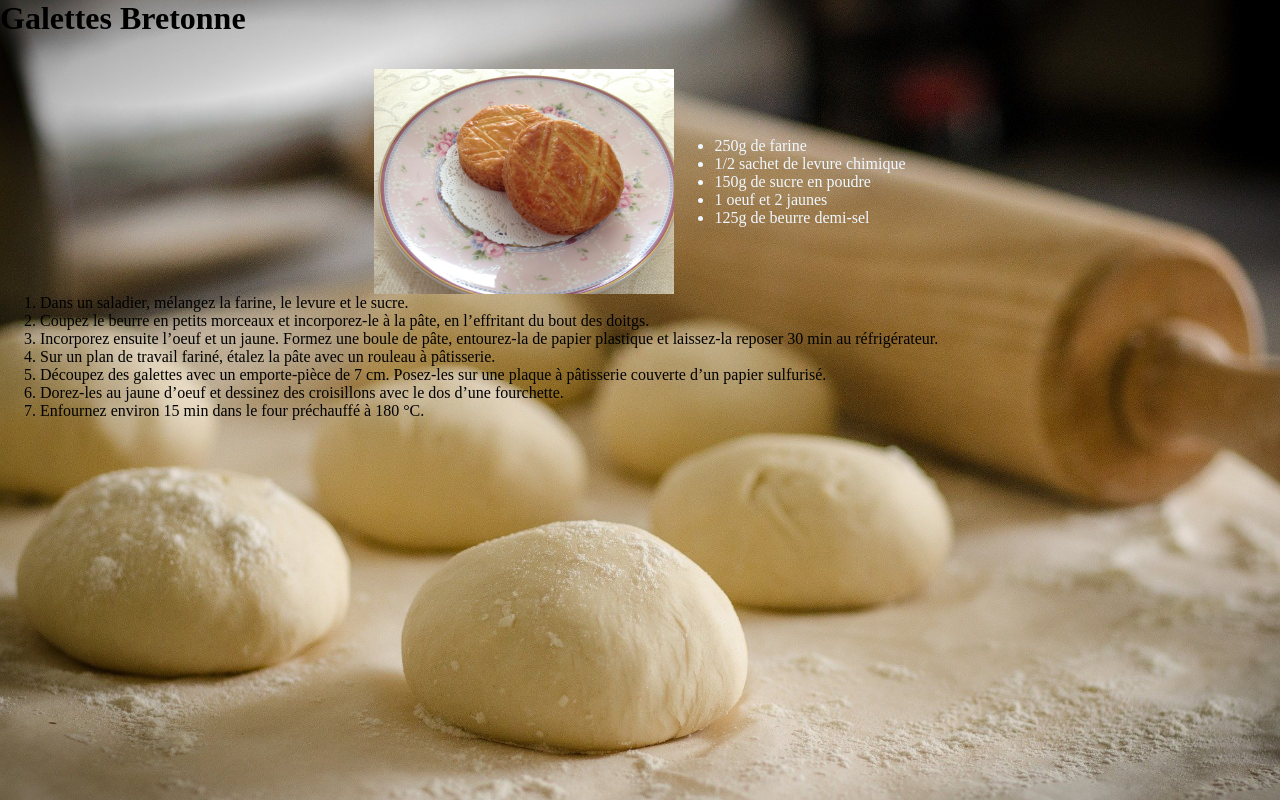
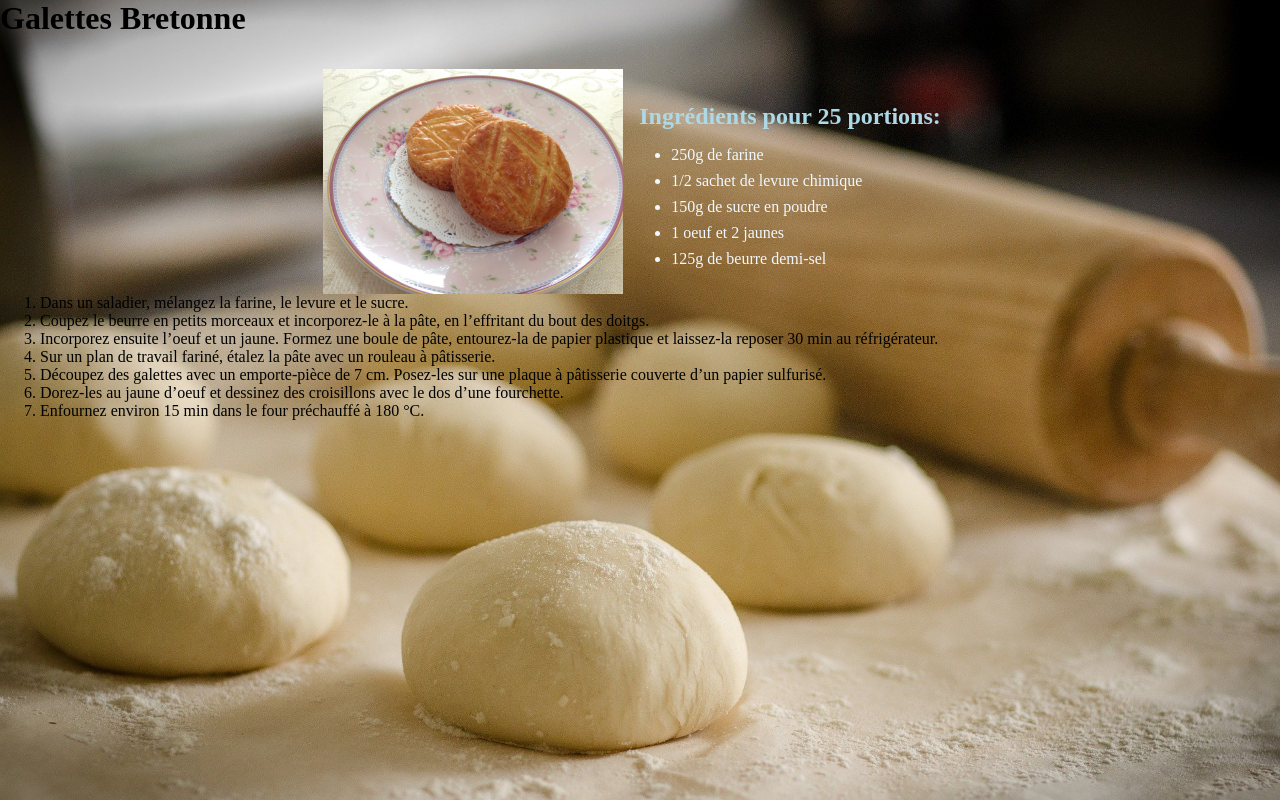
Before and after one commit to v3ry/css-challenge, a plain HTML site: page index.html in a window 1280 px wide. Drawn offline with Linux system fonts and the light colour scheme.

Commit message:
Marge et espacement dans le css, class dans le html

```diff
--- a/index.html
+++ b/index.html
@@ -10,6 +10,8 @@
     <h1>Galettes Bretonne</h1>
     <div class="header">
         <img src="/img/cookies.jpg" width="300px">
+        <div class="ingredient">
+            <h2>Ingrédients pour 25 portions:</h2>
             <ul>
                 <li>250g de farine</li>
                 <li>1/2 sachet de levure chimique</li>
@@ -17,6 +19,7 @@
                 <li>1 oeuf et 2 jaunes</li>
                 <li>125g de beurre demi-sel</li>
             </ul>
+        </div>
     </div>
     <div class="main">
         <ol>
@@ -29,6 +32,8 @@
             <li>Enfournez environ 15 min dans le four préchauffé à 180 °C.</li>
         </ol>
 
+
+
     </div>
 
 </body>
--- a/style.css
+++ b/style.css
@@ -14,6 +14,12 @@ body{
     justify-content: center;
     align-items: center;
 }
-.header ul{
+.header h2{
+    color:lightblue;
+    margin: 1rem;
+}
+.header ul li{
     color: aliceblue;
+    margin: 0.5rem;
+
 }
```
Lines whose indentation alone changed are shown as unchanged.
